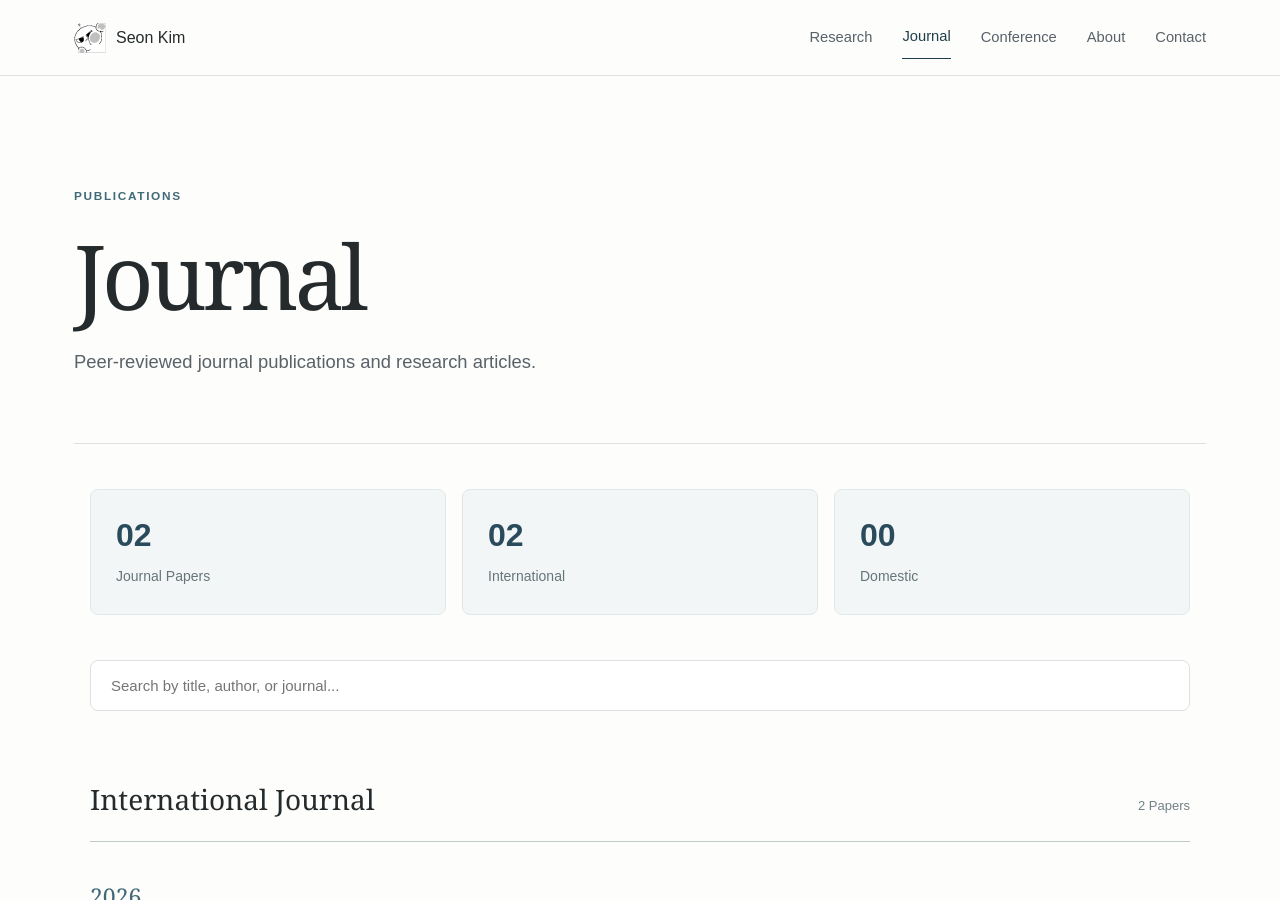
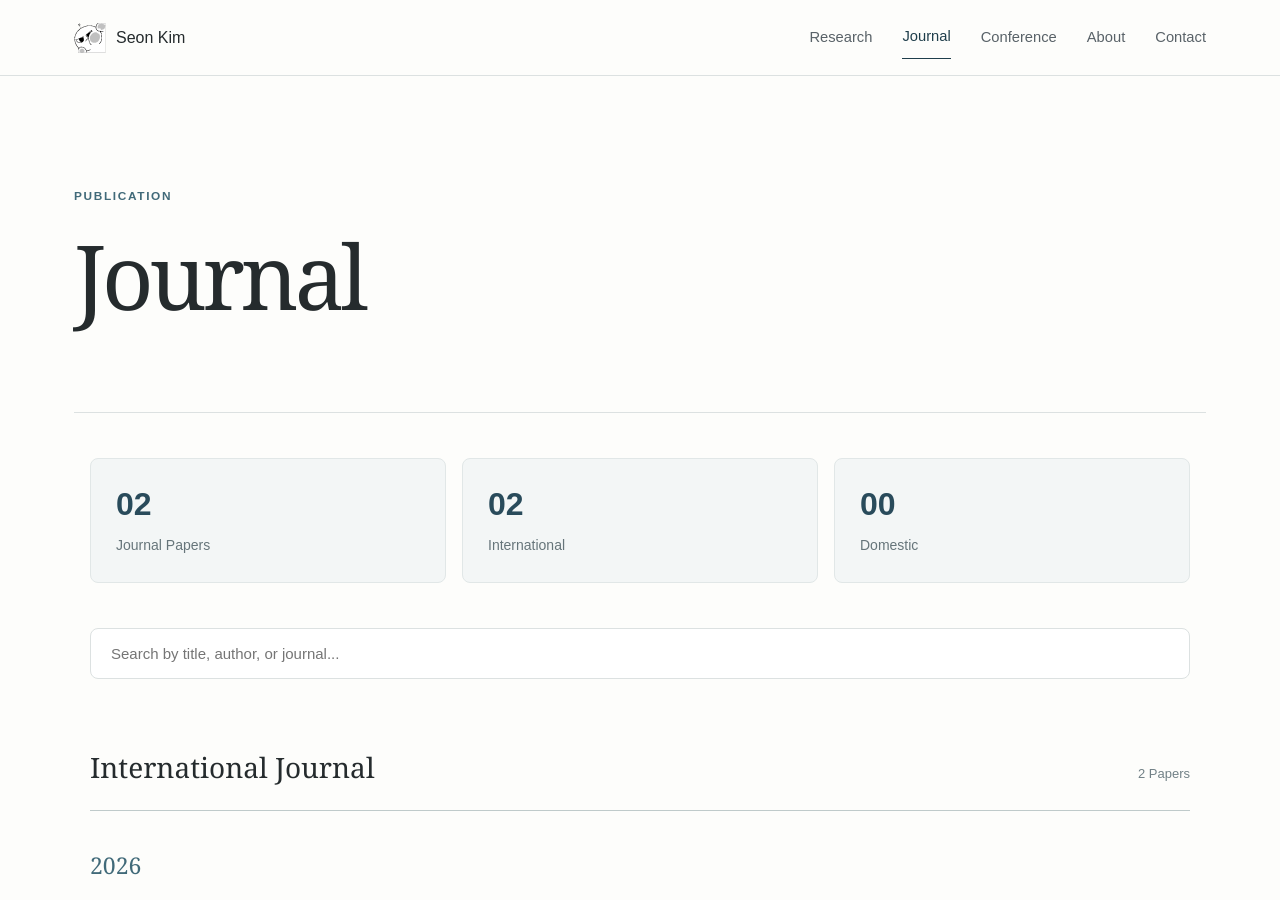
Before and after one commit to KSO012/KSO012.github.io, a Jekyll site: the page built from journal.md, in a window 1280 px wide and 900 px high. Built offline with Jekyll 4.4.1, drawn with Linux system fonts in a browser that asks for light colours.

Commit message:
Update journal.md

```diff
--- a/journal.md
+++ b/journal.md
@@ -6,9 +6,8 @@ permalink: /journal/
 ---
 
 <section class="page-intro">
-  <div class="eyebrow">PUBLICATIONS</div>
+  <div class="eyebrow">PUBLICATION</div>
   <h1>Journal</h1>
-  <p>Peer-reviewed journal publications and research articles.</p>
 </section>
 
 <section class="journal-page">
@@ -62,7 +61,11 @@ permalink: /journal/
         </div>
 
         <h4>
-          Personalized Disease Prediction Framework based on Genomic Variants and Disease Histories using Deep Embeddings and Alignment-based Process Conformance Checking
+          <a href="https://www.nature.com/articles/s41598-026-66283-w"
+             target="_blank"
+             rel="noopener noreferrer">
+            Personalized Disease Prediction Framework based on Genomic Variants and Disease Histories using Deep Embeddings and Alignment-based Process Conformance Checking
+          </a>
         </h4>
 
         <p class="journal-authors">
@@ -86,7 +89,11 @@ permalink: /journal/
         </div>
 
         <h4>
-          Clinical Text Embeddings: A Systematic Review of Methods, Applications, and Future Directions
+          <a href="https://www.nature.com/articles/s41598-026-66283-w"
+             target="_blank"
+             rel="noopener noreferrer">
+            Clinical Text Embeddings: A Systematic Review of Methods, Applications, and Future Directions
+          </a>
         </h4>
 
         <p class="journal-authors">
```
